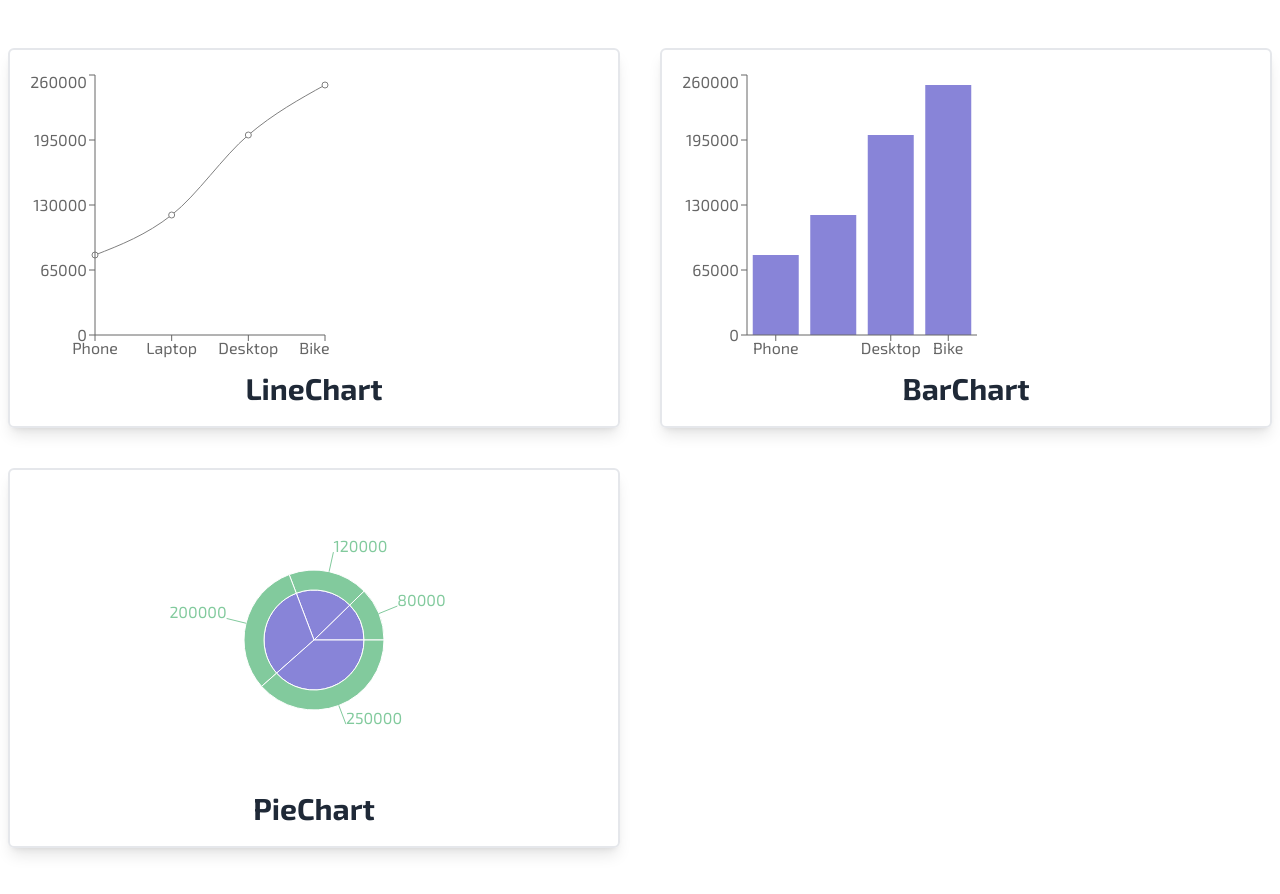
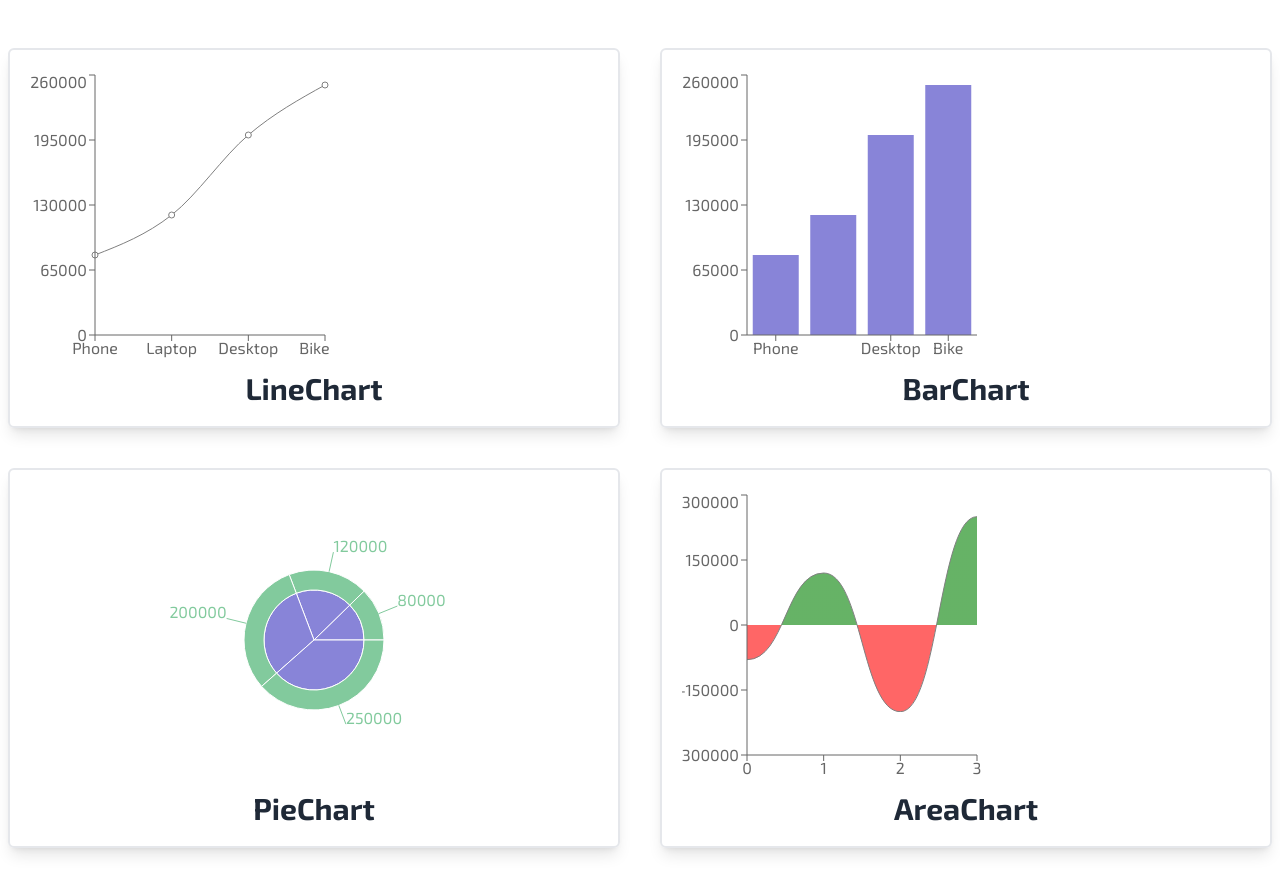
Before and after one commit to rocktohq/react-rechart-practice, a React (Vite) app: page / in a window 1280 px wide. Built offline with nearby package versions, Linux system fonts and the light colour scheme.

Commit message:
AreaChart Added

```diff
--- a/src/App.jsx
+++ b/src/App.jsx
@@ -1,3 +1,4 @@
+import AreaChart from "./components/Rechart/AreaChart/AreaChart";
 import BarChart from "./components/Rechart/BarChart/BarChart";
 import LineChart from "./components/Rechart/LineChart/LineChart";
 import PieChart from "./components/Rechart/PieChart/PieChart";
@@ -17,6 +18,7 @@ export default function App() {
       <LineChart data={data}></LineChart>
       <BarChart data={data}></BarChart>
       <PieChart data={data}></PieChart>
+      <AreaChart data={data}></AreaChart>
     </div>
   )
 }
--- /dev/null
+++ b/src/components/Rechart/AreaChart/AreaChart.jsx
@@ -0,0 +1,41 @@
+import { AreaChart as AChart, Area, Tooltip, XAxis, YAxis } from "recharts";
+
+export default function AreaChart() {
+
+  const data = [
+    { id: 1, name: 'Phone', price: -80000 },
+    { id: 2, name: 'Laptop', price: 120000 },
+    { id: 3, name: 'Desktop', price: -200000 },
+    { id: 4, name: 'Bike', price: 250000 }
+  ];
+
+  const gradientOffset = () => {
+    const dataMax = Math.max(...data.map((i) => i.price));
+    const dataMin = Math.min(...data.map((i) => i.price));
+
+    if (dataMax <= 0) return 0;
+    if (dataMin >= 0) return 1;
+
+    return dataMax / (dataMax - dataMin);
+  };
+
+  const off = gradientOffset();
+
+  return (
+    <div className="border-2 p-5 rounded-md shadow-lg">
+      <AChart width={300} height={300} data={data}>
+        <defs>
+          <linearGradient id="splitColor" x1="0" y1="0" x2="0" y2="1">
+            <stop offset={off} stopColor="green" stopOpacity={1} />
+            <stop offset={off} stopColor="red" stopOpacity={1} />
+          </linearGradient>
+        </defs>
+        <Area dataKey="price" type="bump" stroke="gray" fill="url(#splitColor)"></Area>
+        <XAxis></XAxis>
+        <YAxis></YAxis>
+        <Tooltip></Tooltip>
+      </AChart>
+      <h2 className="text-center text-3xl font-bold">AreaChart</h2>
+    </div>
+  )
+}
```
